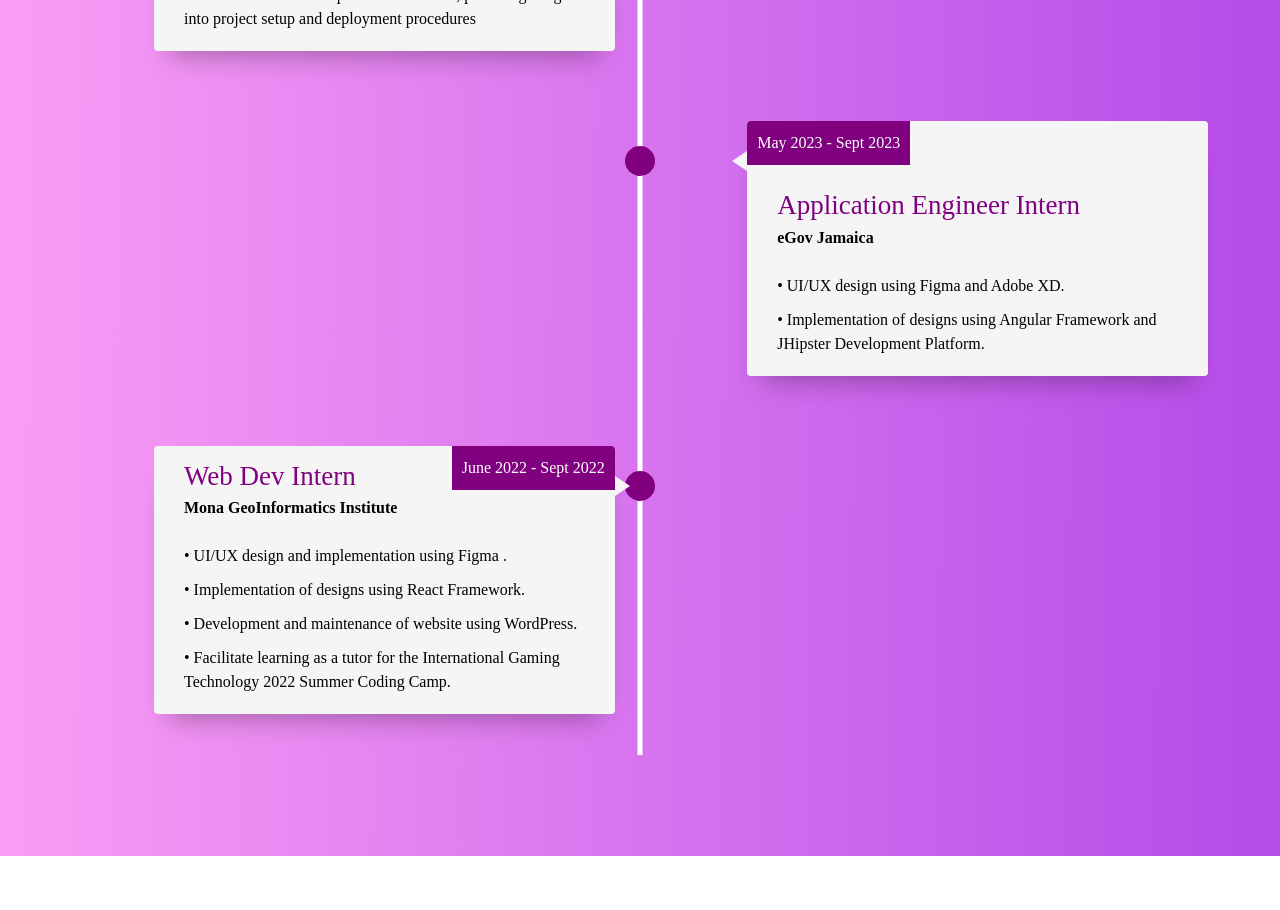
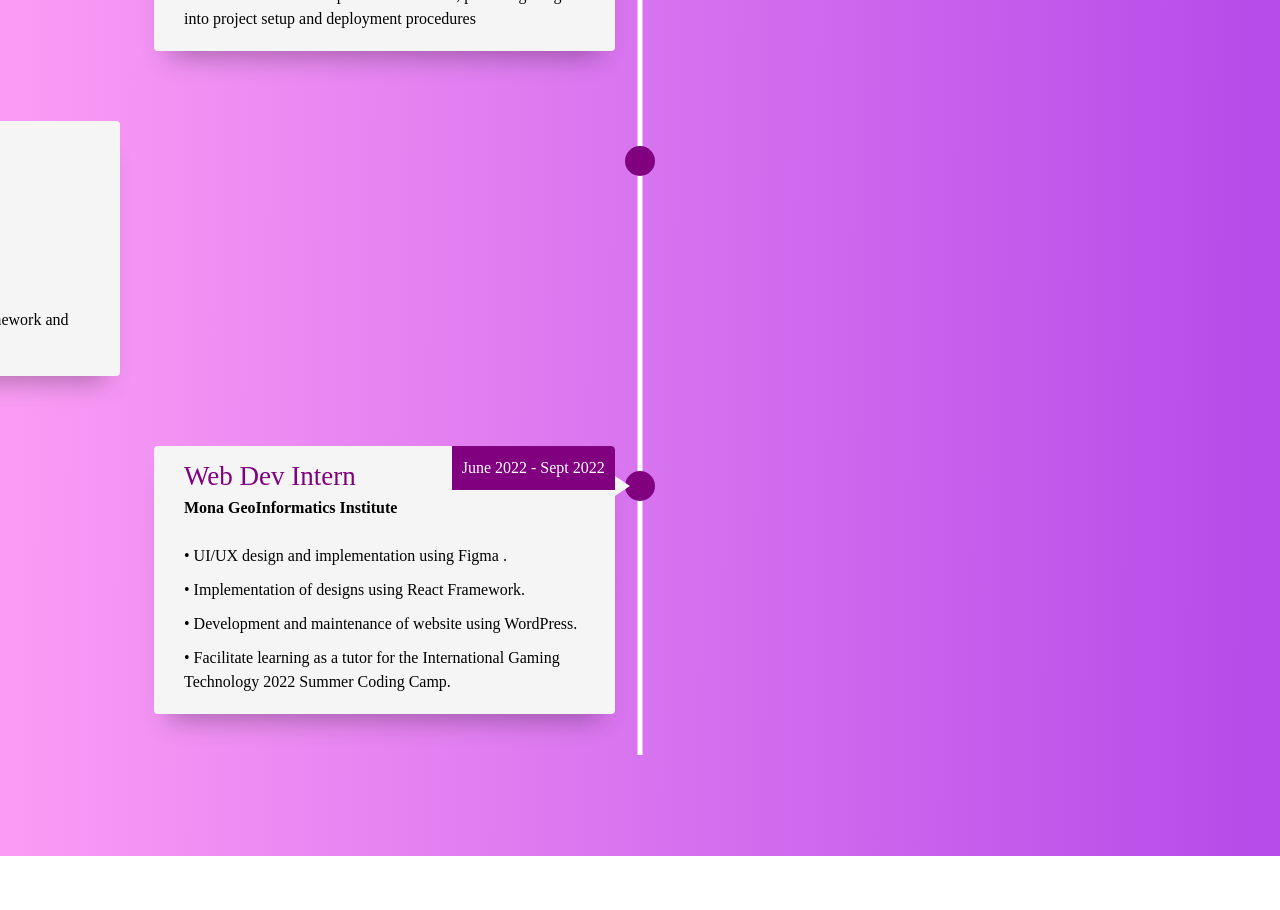
Before and after one commit to sedecrem/React-Web-Developer-Website-MSmith, a React (Create React App) app: page / in a window 1280 px wide. Shown: the part 2460-3370 px from the top of the page. Built offline with nearby package versions, Linux system fonts and the light colour scheme; a web font is replaced by a local one.

Commit message:
Fixing deployment configurations

```diff
--- a/src/components/Experience.css
+++ b/src/components/Experience.css
@@ -308,7 +308,7 @@
 .timeline-item-right {
     width: 80%;
     margin-bottom: 70px;
-    margin-right: -80%;
+    margin-left: -80%;
 }
 
 .timeline-item:nth-child(even) .timeline-content {
```
